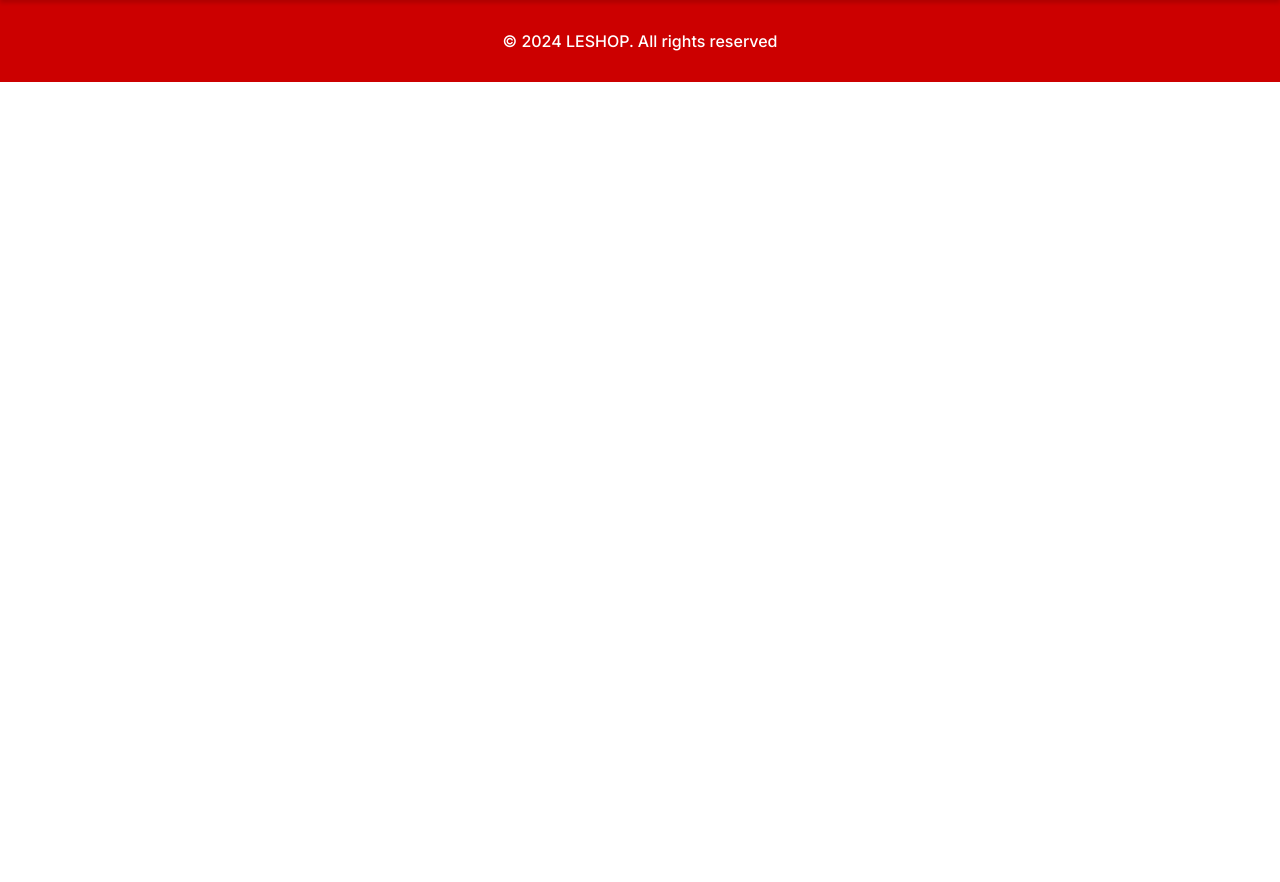
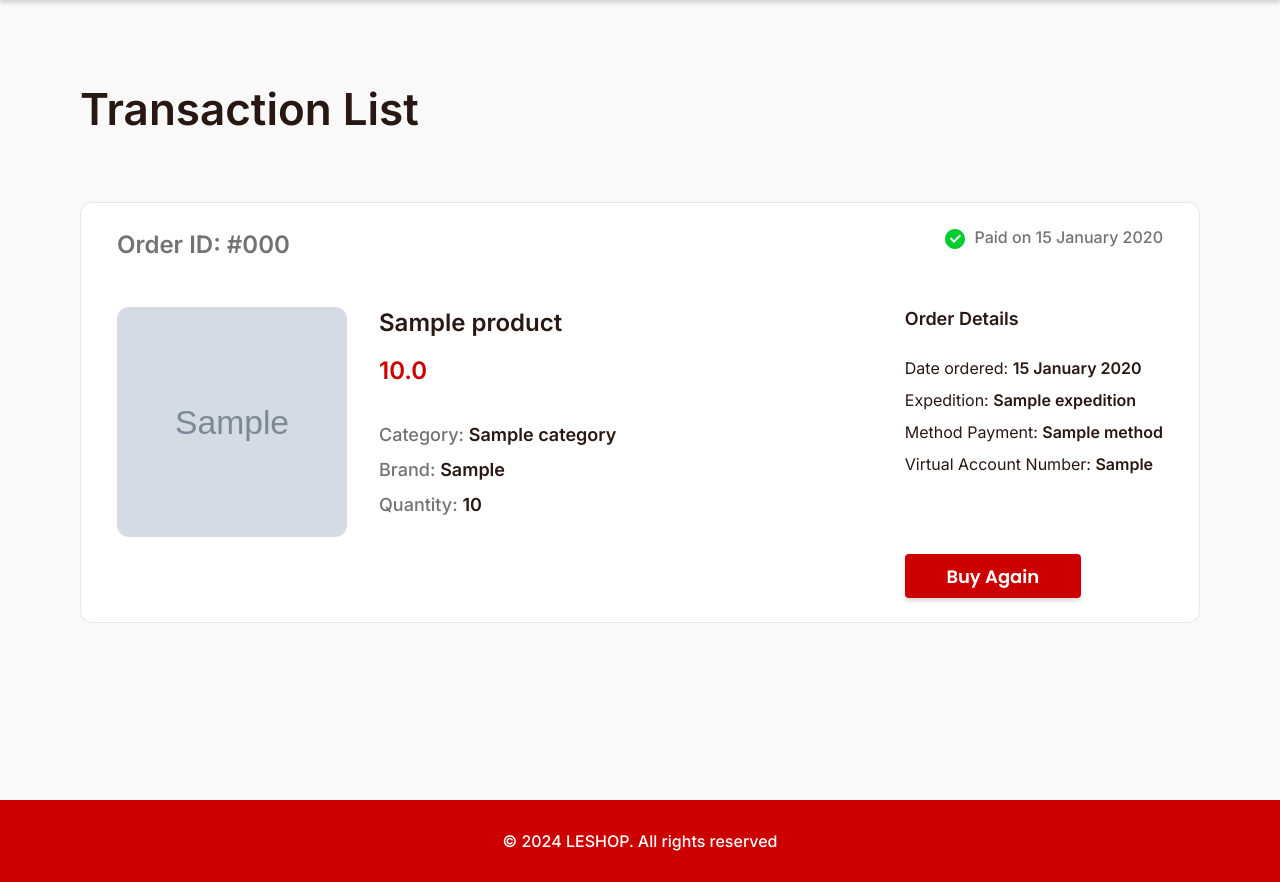
Before and after one commit to khalidziarabbani/projek-ADS, a Django app: page /transaction_list/ in a window 1280 px wide. Shown: the part 67-949 px from the top of the page. Before the commit the page ends 149 px from the top, so only its background shows below. Run offline with Django 4.2, Linux system fonts and the light colour scheme; a user stored in the database is signed in; tables that the repository leaves empty hold one stand-in row (values such as "Sample post"); grey boxes marked "Sample" are stand-in pictures.

```diff
--- a/myFirstApp/static/css/payment.css
+++ b/myFirstApp/static/css/payment.css
@@ -492,7 +492,7 @@ html, body {
 }
 
 .modal-content {
-    margin: 15% auto; /* 15% from the top and centered */
+    margin: 5% auto; /* 15% from the top and centered */
     width: 470px;
     padding: 16px;
     flex-direction: column;
--- a/myFirstApp/static/css/transaction_list.css
+++ b/myFirstApp/static/css/transaction_list.css
@@ -16,3 +16,213 @@ html, body {
     margin: 0;
     padding: 0;
 }
+
+.bg {
+    display: flex;
+    flex-direction: column;
+    gap: 64px;
+    width: 100%;
+    min-height: 100vh;
+    margin: 0;
+    padding: 80px;
+    background: #F9F9F9;
+}
+
+.bg h1 {
+    color: var(--Text-tx_normal, #281814);
+    font-family: Inter;
+    font-size: 44px;
+    font-style: normal;
+    font-weight: 600;
+    line-height: 58px;
+    margin: 0;
+}
+
+.container {
+    display: flex;
+    flex-direction: column;
+    gap: 48px;
+    width: 100%;
+    margin: 0;
+    padding: 0;
+}
+
+.box-tr {
+    display: flex;
+    padding: 24px 36px;
+    flex-direction: column;
+    gap: 44px;
+    border-radius: 12px;
+    border: 1px solid var(--secondary-sc-normal-hover, #E6E6E6);
+    background: var(--Secondary-sc_normal, #FFF);
+}
+
+.box-header {
+    display: flex;
+    justify-content: space-between;
+    align-items: center;
+    width: 100%;
+}
+
+.box-header h2 {
+    color: var(--secondary-sc-dark-active, #737373);
+    font-family: Inter;
+    font-size: 24px;
+    font-style: normal;
+    font-weight: 600;
+    line-height: 32px;
+    margin: 0;
+}
+
+.check {
+    display: flex;
+    gap: 8px;
+    flex-direction: row;
+}
+
+.check img{
+    display: flex;
+    width: 24px;
+    height: 24px;
+    justify-content: center;
+    align-items: center;
+}
+
+.check p {
+    color: var(--secondary-sc-dark-active, #737373);
+    font-family: Inter;
+    font-size: 16px;
+    font-style: normal;
+    font-weight: 500;
+    line-height: 20px;
+}
+
+.box-body {
+    display: flex;
+    flex-direction: row;
+    width: 100%;
+}
+
+.box-left {
+    display: flex;
+    flex-direction: column;
+    gap: 24px;
+}
+
+.item-box {
+    display: flex;
+    flex-direction: row;
+    gap: 32px;
+}
+
+.item-box img {
+    width: 230px;
+    height: 230px;
+    object-fit: cover;
+    border-radius: 12px;
+}
+
+.item-details {
+    display: flex;
+    flex-direction: column;
+    gap: 12px;
+}
+
+.item-details h3 {
+    color: var(--Text-tx_normal, #281814);
+    font-family: Inter;
+    font-size: 24px;
+    font-style: normal;
+    font-weight: 600;
+    line-height: 32px;
+    margin: 0;
+    padding-bottom: 4px;
+}
+.item-details h4 {
+    color: var(--Primary-pr_normal, #C00);
+    font-family: Inter;
+    font-size: 24px;
+    font-style: normal;
+    font-weight: 600;
+    line-height: 32px;
+    margin: 0;
+    padding-bottom: 24px;
+}
+.item-details p {
+    color: var(--secondary-sc-dark-active, #737373);
+    font-family: Inter;
+    font-size: 18px;
+    font-style: normal;
+    font-weight: 500;
+    line-height: 23px;
+    margin: 0;
+}
+
+.item-details span {
+    color: var(--Text-tx_normal, #281814);
+    font-weight: 600;
+}
+
+.box-right {
+    display: flex;
+    flex-direction: column;
+    gap: 20px;
+    margin-left: auto;
+    margin-right: 0;
+}
+
+.box-right h3 {
+    color: var(--Text-tx_normal, #281814);
+    font-family: Inter;
+    font-size: 18px;
+    font-style: normal;
+    font-weight: 600;
+    line-height: 23px;
+}
+
+.order-details {
+    display: flex;
+    flex-direction: column;
+    gap: 12px;
+    margin-bottom: 60px;
+}
+
+.order-details p {
+    color: var(--Text-tx_normal, #281814);
+    font-family: Inter;
+    font-size: 16px;
+    font-style: normal;
+    font-weight: 400;
+    line-height: 20px;
+    margin: 0;
+}
+
+.order-details span {
+    color: var(--Text-tx_normal, #281814);
+    font-weight: 600;
+}
+
+.box-right a {
+    display: flex;
+    width: 176px;
+    height: 44px;
+    padding: 0px 16px;
+    justify-content: center;
+    align-items: center;
+    text-decoration: none;
+    border-radius: 4px;
+    background: var(--Primary-pr_normal, #C00);
+    box-shadow: 0px 3px 4px 0px rgba(0, 0, 0, 0.15);
+
+    color: var(--Secondary-sc_normal, #FFF);
+    font-family: Poppins;
+    font-size: 18px;
+    font-style: normal;
+    font-weight: 600;
+    line-height: 23px;
+}
+
+.box-right a:hover {
+    background: var(--Primary-pr_normal-hover, #A00);
+    color: var(--Secondary-sc_normal, #FFF);
+}
--- a/templates/transaction_list.html
+++ b/templates/transaction_list.html
@@ -5,6 +5,48 @@
 <link rel="stylesheet" href="{% static 'css/transaction_list.css' %}">
 {% include 'navbar.html' %}
 
+<div class="bg">
+    <h1>Transaction List</h1>
+    <div class="container">
+        {% for order in orders %}
+        <div class="box-tr">
+            <div class="box-header">
+                <h2>Order ID: #{{ order.order_number }}</h2>
+                <div class="check">
+                    <img src="{% static 'img/green-check.svg' %}" alt="">
+                    <p>Paid on {{ order.date_ordered|date:"d F Y" }}</p>
+                </div>
+            </div>
+            <div class="box-body">
+                <div class="box-left">
+                    {% for item in order.orderitem_set.all %}
+                    <div class="item-box">
+                        <img src="{{ item.product.image.url }}" alt="{{ item.product.name }}">
+                        <div class="item-details">
+                            <h3>{{ item.product.name }}</h3>
+                            <h4>{{ item.product.price }}</h4>
+                            <p>Category: <span>{{item.product.category}}</span></p>
+                            <p>Brand: <span>{{item.product.brand}}</span></p>
+                            <p>Quantity: <span>{{ item.quantity }}</span></p>
+                        </div>
+                    </div>
+                    {% endfor %}
+                </div>
+                <div class="box-right">
+                    <h3>Order Details</h3>
+                    <div class="order-details">
+                        <p>Date ordered: <span>{{ order.date_ordered|date:"d F Y" }}</span></p>
+                        <p>Expedition: <span>{{ order.expedition }}</span></p>
+                        <p>Method Payment: <span>{{ order.payment_method }}</span></p>
+                        <p>Virtual Account Number: <span>{{ order.virtual_account }}</span></p>
+                    </div>
+                    <a href="{% url 'index' %}#allproduct" class="btn">Buy Again</a>
+                </div>
+            </div>
+        </div>
+        {% endfor %}
+    </div>
+</div>
 
 {% include 'footer.html' %}
 {% endblock content %}
```
Also changed, not shown: myFirstApp/static/img/green-check.svg (added).
